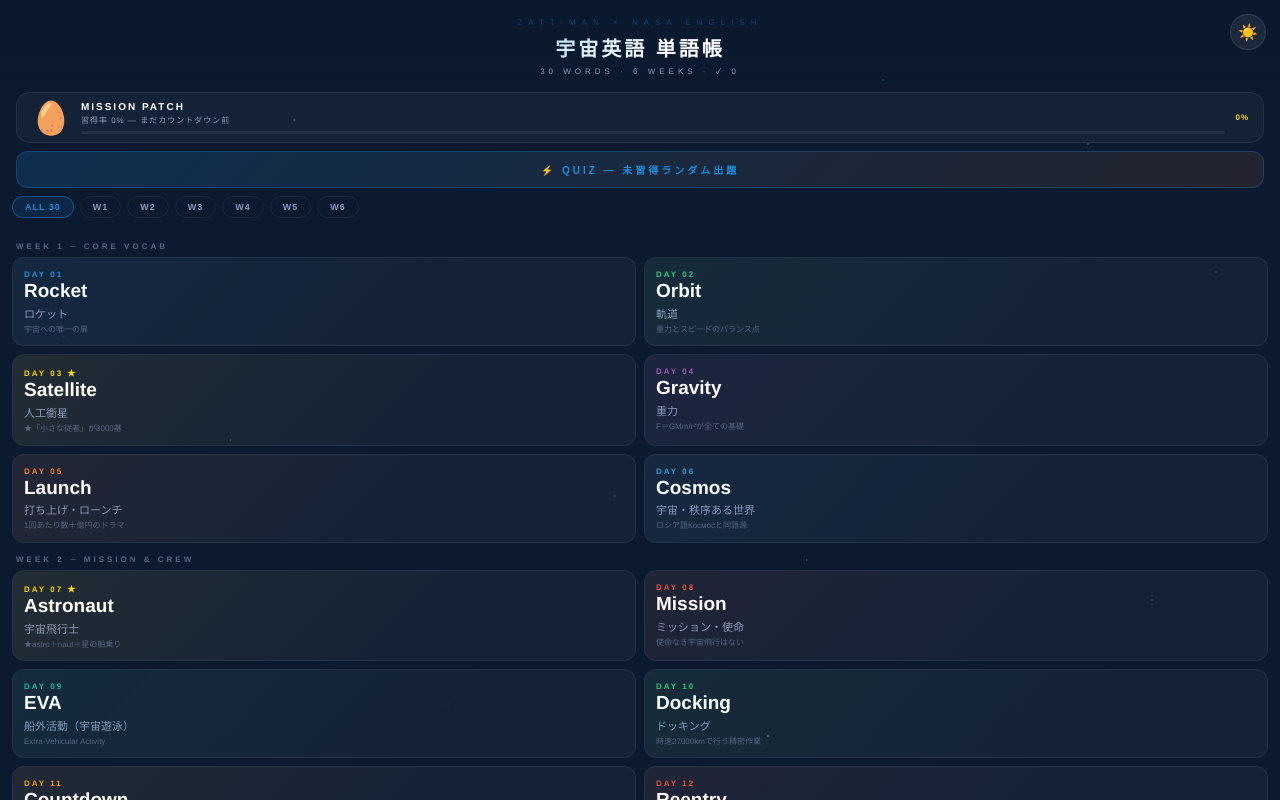
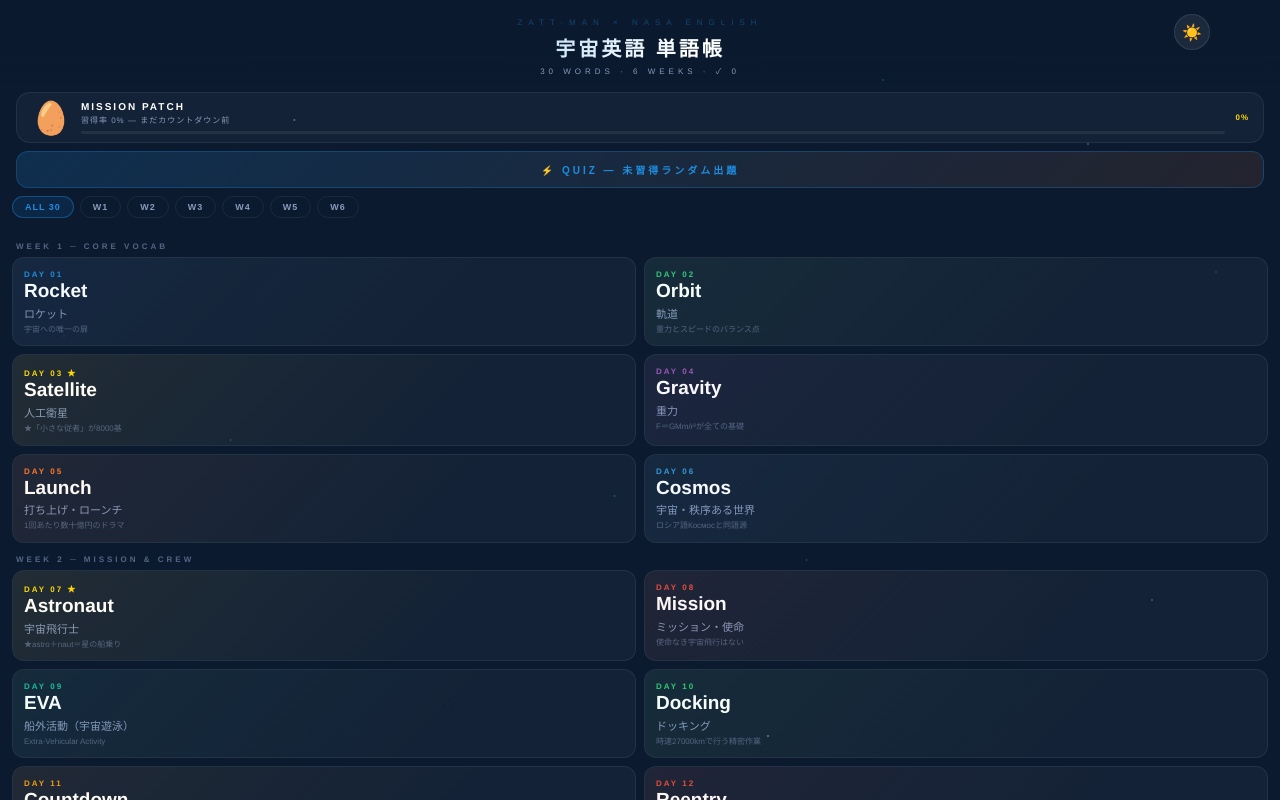
Before and after one commit to zattman/space-english, a plain HTML site: page index.html in a window 1280 px wide. Drawn offline with Linux system fonts and the light colour scheme.

Commit message:
Fix: theme toggle button moved to right:70px to avoid speak-btn overlap

```diff
--- a/index.html
+++ b/index.html
@@ -56,7 +56,7 @@ body{background:var(--bg);color:var(--text);font-family:'Helvetica Neue',Arial,s
 
 /* ── Theme toggle ── */
 .theme-toggle{
-  position:fixed;top:14px;right:14px;z-index:300;
+  position:fixed;top:14px;right:70px;z-index:300;
   width:36px;height:36px;border-radius:50%;
   background:rgba(255,255,255,.07);border:1px solid rgba(255,255,255,.10);
   color:#667;font-size:16px;cursor:pointer;
```
